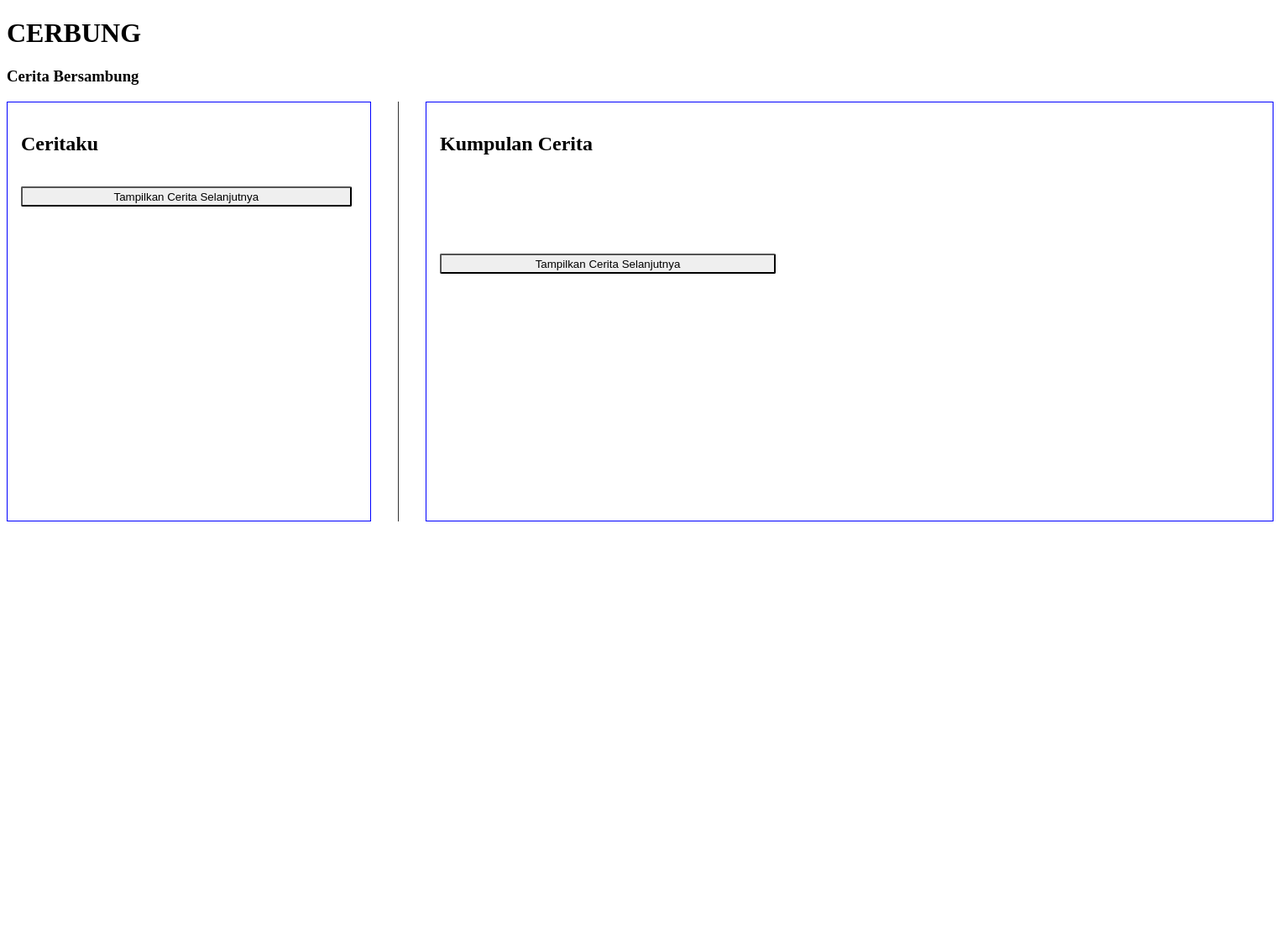
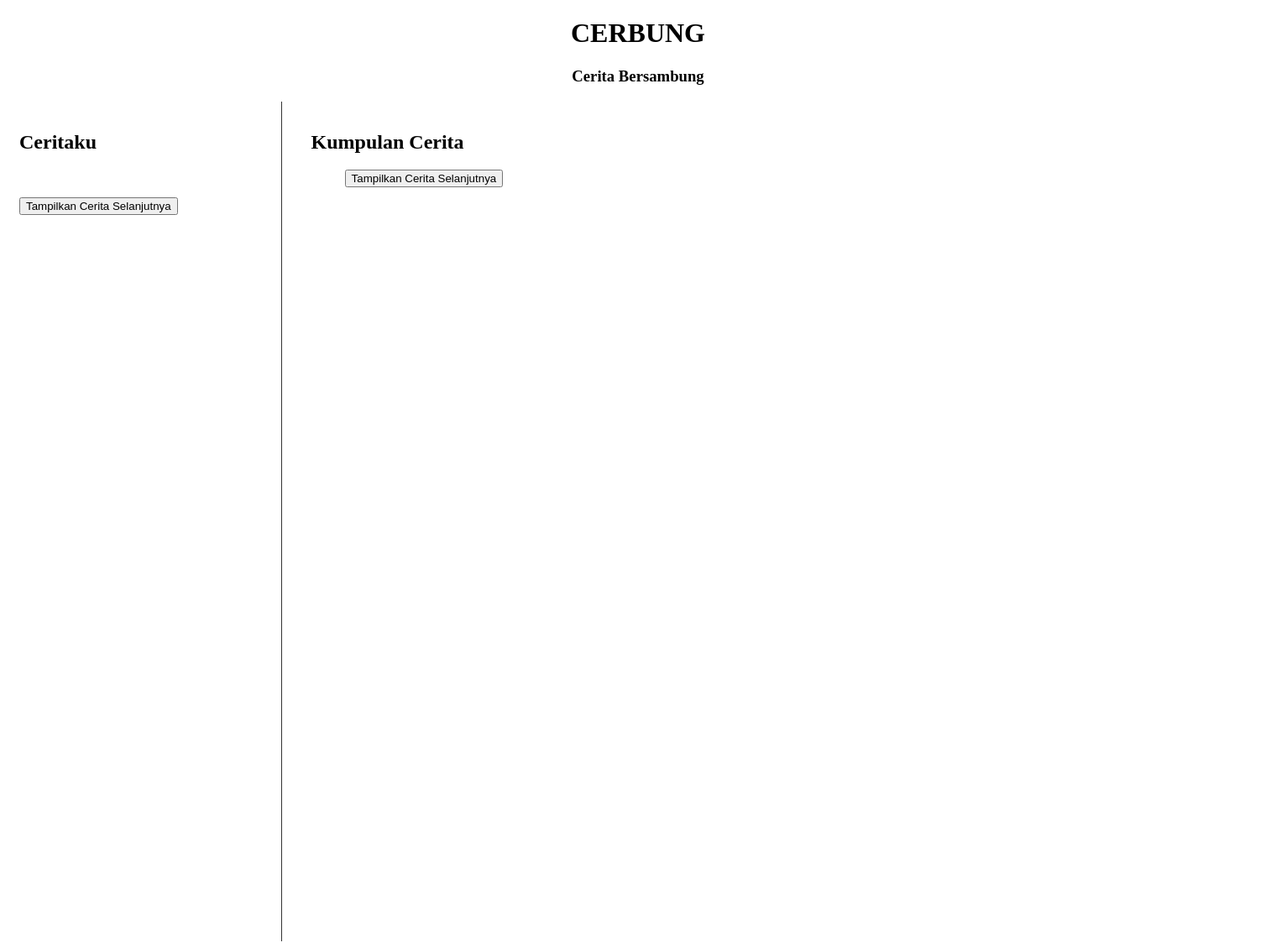
Before and after one commit to Jynic/fsp_uas, a PHP site: page /home.php in a window 1520 px wide. Shown: the whole page at 84% size. Before the commit the page ends 621 px from the top, so only its background shows below. Run offline with PHP 8.4, Linux system fonts and the light colour scheme; data that the repository does not hold is empty.

Commit message:
update home

```diff
--- a/home.php
+++ b/home.php
@@ -14,9 +14,12 @@ $con = new mysqli("localhost", "root", "", "fsp_uas");
 <body>
     <h1>CERBUNG</h1>
     <h3>Cerita Bersambung</h3>
-    <div id='Container-Home'>
+    <div id='container-home'>
         <div class='card_generalkiri'>
+            <div class="ceritaku">
                 <h2>Ceritaku</h2><br>
+            </div>
+            <div class="cerita_saya">
                 <?php
                 $idusers = "160421054";
                 $limit = "%";
@@ -33,7 +36,7 @@ $con = new mysqli("localhost", "root", "", "fsp_uas");
                     (data){
                         var ceritas = JSON.parse(data);
                         $.each(ceritas, function(i, item){
-                        $(".card_generalkiri").append("<div id='"+item.idcerita+"' class='card_cerbung'><h2 class='judulCeritaku'>"+item.judul+"</h2><p class='isicard'>Jumlah Paragraf : "+item.jumlah_paragraf+"</p><a href class='isicard'>Baca Lebih Lanjut</a></div>");
+                            $(".cerita_saya").append("<div id='"+item.idcerita+"' class='card_cerbung'><h2 class='judulCeritaku'>"+item.judul+"</h2><p class='isicard'>Jumlah Paragraf : "+item.jumlah_paragraf+"</p><a href class='isicard'>Baca Lebih Lanjut</a></div>");
                         });
                         $(".card_generalkiri").append("<button id='btnTampilkanCeritaku'>Tampilkan Cerita Selanjutnya</button>");
                         $("#btnTampilkanCeritaku").click(function(){
@@ -43,11 +46,15 @@ $con = new mysqli("localhost", "root", "", "fsp_uas");
 
                     });
                 </script>
+            </div>
 
         </div>
         <div id='garis_vertikal'></div>
         <div class='card_generalkanan'>
-            <h2>Kumpulan Cerita</h2><br>
+            <div class="ceritaku">
+                <h2 >Kumpulan Cerita</h2>
+            </div>
+            <div class="kumpulan_cerita">
                 <?php
                 $stmt = $con->prepare("select c.idcerita, c.judul, c.idusers_pembuat_awal, count(p.idparagraf) as jumlah_paragraf
                 from cerita c right join paragraf p on c.idcerita = p.idcerita where c.idusers_pembuat_awal not like ? group by c.idcerita limit ? ;");
@@ -76,7 +83,7 @@ $con = new mysqli("localhost", "root", "", "fsp_uas");
                 (data){
                     var ceritas = JSON.parse(data);
                     $.each(ceritas, function(i, item){
-                    $(".card_generalkanan").append("<div id='"+item.idcerita+"' class='card_cerbung2'><h2 class='judulCeritaku'>"+item.judul+"</h2><p class='isicard'>Pemilik : "+item.nama+"</p><br><p class='isicard'>Jumlah Paragraf : "+item.jumlah_paragraf+"</p><a href class='isicard'>Baca Lebih Lanjut</a></div>");
+                        $(".kumpulan_cerita").append("<div id='"+item.idcerita+"' class='card_cerbung2'><h2 class='judulCeritaku'>"+item.judul+"</h2><p class='isicard'>Pemilik : "+item.nama+"</p><br><p class='isicard'>Jumlah Paragraf : "+item.jumlah_paragraf+"</p><a href class='isicard'>Baca Lebih Lanjut</a></div>");
                     });
                     $(".card_generalkanan").append("<button id='btnTampilKumpulanCerita'>Tampilkan Cerita Selanjutnya</button>");
                     $("#btnTampilKumpulanCerita").click(function(){
@@ -87,6 +94,7 @@ $con = new mysqli("localhost", "root", "", "fsp_uas");
                 });
 
                 </script>
+            </div>
 
         </div>
     </div>
@@ -94,17 +102,15 @@ $con = new mysqli("localhost", "root", "", "fsp_uas");
         <br>
         <p>Ketegori : </p>
         <select name="cboKategori" id="cbokategori">
-            <option id='optKumpulancerita slc' value="kumpulancerita">Kumpulan Cerita</option>
+            <option id='optKumpulancerita' value="kumpulancerita">Kumpulan Cerita</option>
             <option id='optCeritaku' value="ceritaku">Ceritaku</option>
         </select>
         <div id='Container-Kecil'>
             <h1>Kumpulan Cerita</h1>
             <div id='card_cerita'>
-                <div class='card_cerbung_kecil'>
-                    <h2 class='judulCeritaku'>CERIAKU</h2>
-                    <p class='item_kecil'>penulis : Dummy</p>
-                    <p class='item_kecil'>jumlah par : 2</p>
-                </div>
+                <!-- <div class='card_cerbung_kecil'>
+
+                </div> -->
                 <?php
                 $idusers = "160421054";
                 $limit = "%";
@@ -116,9 +122,32 @@ $con = new mysqli("localhost", "root", "", "fsp_uas");
 
                 ?>
                 <script>
+                    $.post('ajax_paging_kanan.php', {iduser:id, limit:4}).done(function
+                        (data){
+                            var ceritas = JSON.parse(data);
+                            $.each(ceritas, function(i, item){
+                                $("#card_cerita").append("<div id='"+item.idcerita+"' class='card_cerbung_kecil'><h2 class='judulCeritaku'>"+item.judul+"</h2><p class=''>Pemilik : "+item.nama+"</p><br><p class=''>Jumlah Paragraf : "+item.jumlah_paragraf+"</p><a href class='isicard'>Baca Lebih Lanjut</a></div>");
+                            });
+                            $(".card_cerita").append("<button id='btnTampilKumpulanCerita'>Tampilkan Cerita Selanjutnya</button>");
+                            $("#btnTampilKumpulanCerita").click(function(){
+                        window.location.href = "home.php?limitkecil=100";
+                        });
 
+
+                        });
+
+                $("#cbokategori").change(function() {
+                    var kategori = $(this).val();
                     var id = "<?php echo $idusers; ?>";
                     var limit = "<?php echo $limit; ?>";
+
+
+
+
+
+                    if(kategori == "kumpulancerita"){
+                        document.getElementById("card_cerita").innerHTML = "";
+
                         $.post('ajax_paging_kanan.php', {iduser:id, limit:limit}).done(function
                         (data){
                             var ceritas = JSON.parse(data);
@@ -132,6 +161,26 @@ $con = new mysqli("localhost", "root", "", "fsp_uas");
 
 
                         });
+                    } else {
+                        document.getElementById("card_cerita").innerHTML = "";
+
+                        $.post('ajax_paging_kiri.php', {iduser:id, limit:limit}).done(function
+                        (data){
+                            var ceritas = JSON.parse(data);
+                            $.each(ceritas, function(i, item){
+                                $("#card_cerita").append("<div id='"+item.idcerita+"' class='card_cerbung_kecil'><h2 class='judulCeritaku'>"+item.judul+"</h2><br><p class=''>Jumlah Paragraf : "+item.jumlah_paragraf+"</p><a href class='isicard'>Baca Lebih Lanjut</a></div>");
+                            });
+                            $(".card_cerita").append("<button id='btnTampilKumpulanCerita'>Tampilkan Cerita Selanjutnya</button>");
+                            $("#btnTampilKumpulanCerita").click(function(){
+                        window.location.href = "home.php?limitkecil=100";
+                        });
+
+
+                        });
+                    }
+                })
+
+
 
                 </script>
             </div>
--- a/uas.css
+++ b/uas.css
@@ -1,5 +1,79 @@
 @media (min-width:1024px){
-    #Container-Home{
+    #container-home{
+        /* border: 1px solid #000; */
+        display: flex;
+    }
+
+    /* Ceritaku */
+    .card_generalkiri{
+        /* border: 1px solid #000; */
+        width: 25%;
+        padding: 15px;
+        margin-right: 20px;
+    }
+
+    .card_cerbung, .card_cerbung2{
+        border: 1px solid #000;
+        margin-top: 15px;
+        padding: 15px;
+        /* width: 230px; */
+        min-width: 200px;
+    }
+
+    .ceritaku{
+        display: block;
+        /* border: 1px solid #000; */
+        width: 100%;
+        height: fit-content;
+    }
+
+    #garis_vertikal{
+        border-left: 1px solid #333;
+        height: 1000px;
+        margin-right: 20px;
+    }
+
+    #btnTampilkanCeritaku{
+        margin-top: 15px;
+    }
+
+    /* Kumpulan Cerita */
+    .card_generalkanan{
+        /* border: 1px solid #000; */
+        width: 100%;
+        padding: 15px;
+        margin-right: 20px;
+    }
+
+    .kumpulan_cerita{
+        /* border: 1px solid #000; */
+        display: flex;
+        flex-wrap: wrap;
+        justify-content: space-evenly;
+    }
+
+    .card_cerbung2{
+        margin: 15px;
+        width: 40%;
+    }
+
+    #btnTampilKumpulanCerita{
+        margin-left: 40px;
+    }
+
+    #Hide-Container{
+        display: none;
+    }
+
+    h1, h3{
+        text-align: center;
+    }
+
+    .judulCeritaku{
+        text-align: center;
+    }
+
+    /* #Container-Home{
         display: grid;
         grid-template-columns: 1fr 0.5fr 2fr;
     }
@@ -14,7 +88,7 @@
     }
     .card_generalkanan{
         border: 1px solid blue;
-        width: 61rem;
+        width: 100%;
         min-height: 15rem;
         height: auto;
         padding: 1rem 1rem 1rem 1rem;
```
Also changed, not shown: other parts of uas.css (+97 -7 lines). Lines whose indentation alone changed are shown as unchanged.
